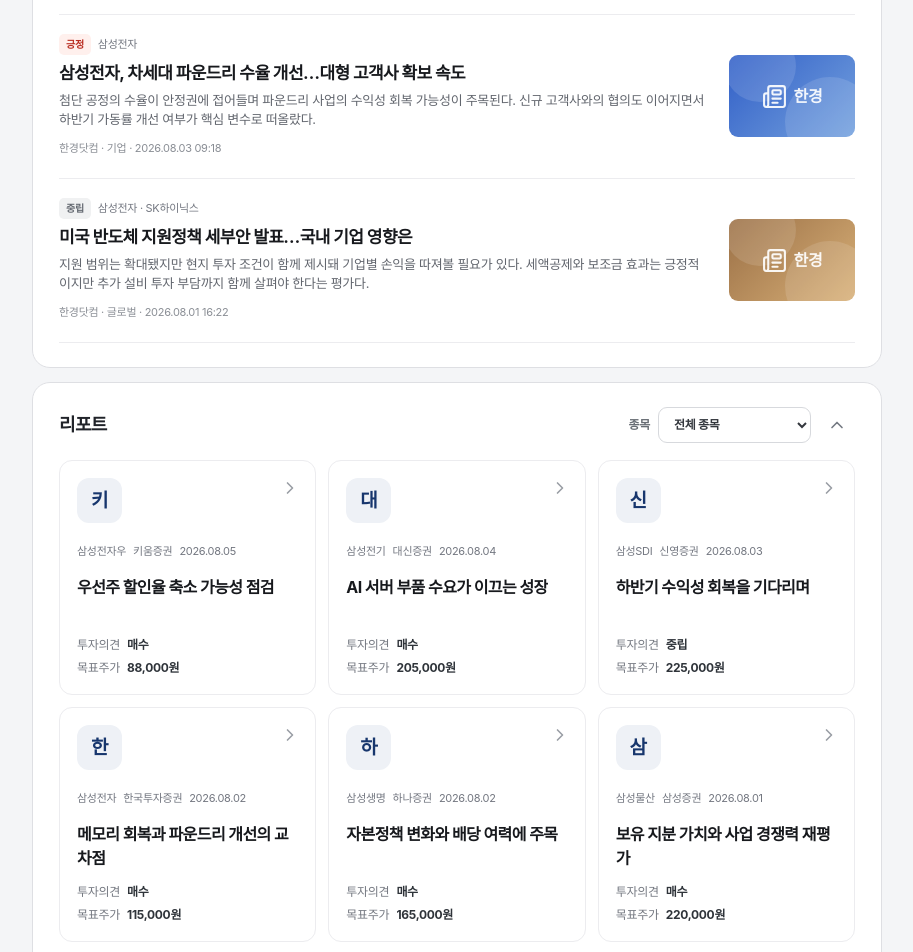
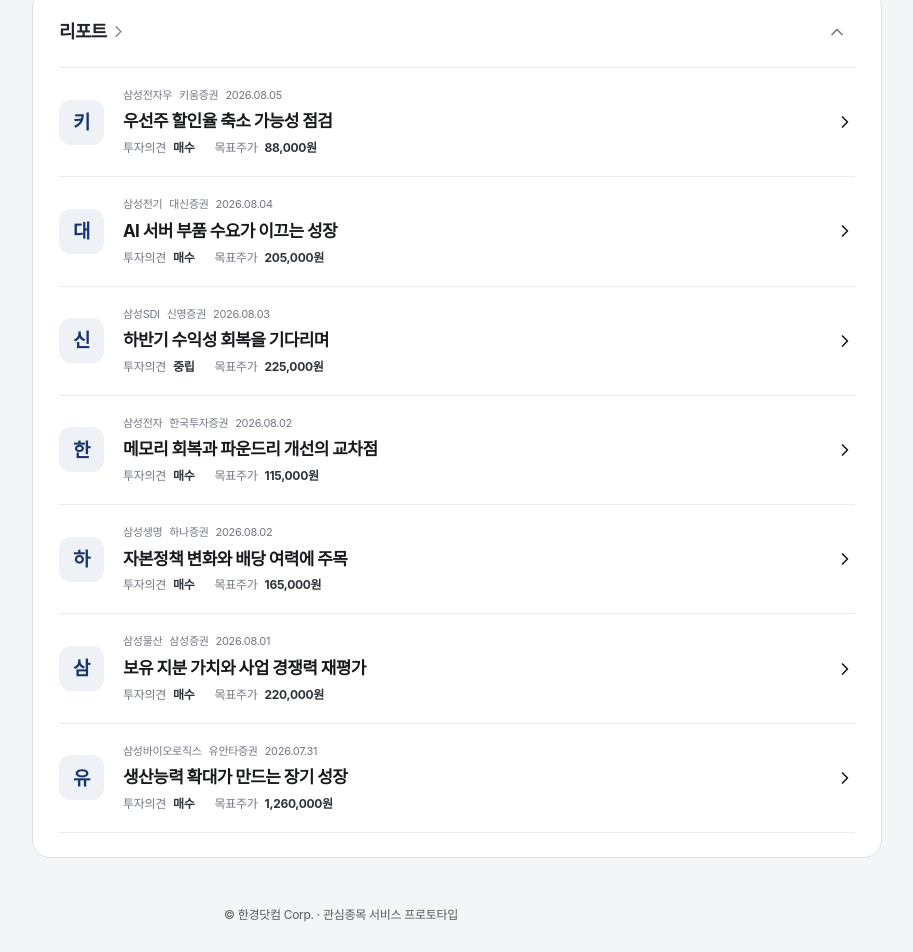
Before and after one commit to hktouchkim/myhankyung, a Next.js app: page /watchlist in a window 1280 px wide. Shown: the part 2360-3312 px from the top of the page, without its empty margins (299-1212 px from the left). Built offline with nearby package versions, Linux system fonts and the light colour scheme.

Commit message:
Refine watchlist briefing and content lists

```diff
--- a/app/globals.css
+++ b/app/globals.css
@@ -349,6 +349,28 @@ p {
   gap: 8px;
 }
 
+.module-title-link {
+  display: inline-flex;
+  align-items: center;
+  gap: 2px;
+  color: #202329;
+  text-decoration: none;
+}
+
+.module-title-link svg {
+  color: #858a92;
+  transition: transform 160ms ease, color 160ms ease;
+}
+
+.module-title-link:hover h2 {
+  color: var(--navy);
+}
+
+.module-title-link:hover svg {
+  color: var(--navy);
+  transform: translateX(2px);
+}
+
 .module-collapse-button {
   display: flex;
   width: 36px;
@@ -369,7 +391,7 @@ p {
 
 .timeline-list {
   margin: 0;
-  height: 270px;
+  height: 205px;
   padding: 18px 10px 0 0;
   overflow-y: auto;
   overscroll-behavior: contain;
@@ -1084,68 +1106,6 @@ p {
   min-height: 106px;
 }
 
-.report-grid {
-  display: grid;
-  grid-template-columns: repeat(3, minmax(0, 1fr));
-  gap: 12px;
-}
-
-.report-grid .report-card {
-  min-width: 0;
-  overflow: hidden;
-  border: 1px solid var(--line-soft);
-  border-radius: 13px;
-  background: #fff;
-}
-
-.report-grid .report-card > button {
-  position: relative;
-  min-height: 220px;
-  padding: 17px;
-  align-items: flex-start;
-  flex-direction: column;
-  gap: 12px;
-}
-
-.report-grid .report-card > button > svg {
-  position: absolute;
-  top: 17px;
-  right: 15px;
-  color: #9a9ea5;
-}
-
-.report-grid .report-meta {
-  min-height: 32px;
-  margin-bottom: 8px;
-  padding-right: 14px;
-}
-
-.report-grid .report-card h3 {
-  display: -webkit-box;
-  min-height: 48px;
-  margin-bottom: 13px;
-  overflow: hidden;
-  font-size: 16px;
-  line-height: 1.5;
-  -webkit-box-orient: vertical;
-  -webkit-line-clamp: 2;
-}
-
-.report-grid .report-details {
-  align-items: flex-start;
-  flex-direction: column;
-  gap: 5px;
-}
-
-.report-grid .content-empty {
-  grid-column: 1 / -1;
-}
-
-.consensus-more-button {
-  width: 100%;
-  margin-top: 14px;
-}
-
 .report-logo {
   display: flex;
   width: 45px;
@@ -2370,10 +2330,6 @@ p {
     grid-template-columns: 1fr;
   }
 
-  .report-grid {
-    grid-template-columns: repeat(2, minmax(0, 1fr));
-  }
-
   .manage-layout {
     overflow-y: auto;
   }
@@ -2458,7 +2414,7 @@ p {
   }
 
   .timeline-list {
-    height: 330px;
+    height: 245px;
   }
 
   .timeline-copy p {
@@ -2487,14 +2443,6 @@ p {
     align-items: flex-start;
     flex-direction: column;
     gap: 3px;
-  }
-
-  .report-grid {
-    grid-template-columns: 1fr;
-  }
-
-  .report-grid .report-card > button {
-    min-height: 190px;
   }
 
   .add-group-checklist {
--- a/app/page.tsx
+++ b/app/page.tsx
@@ -719,7 +719,6 @@ export function MyHankyungClient({ initialView = "home" }: { initialView?: "home
   const [groups, setGroups] = useState<WatchGroup[]>(INITIAL_GROUPS);
   const [selectedGroupId, setSelectedGroupId] = useState(INITIAL_GROUPS[0].id);
   const [articleStockFilter, setArticleStockFilter] = useState("all");
-  const [reportStockFilter, setReportStockFilter] = useState("all");
   const [dialog, setDialog] = useState<"add" | "alerts" | "manage" | null>(null);
   const [toast, setToast] = useState("");
   const [mobileNavOpen, setMobileNavOpen] = useState(false);
@@ -811,10 +810,9 @@ export function MyHankyungClient({ initialView = "home" }: { initialView?: "home
   const filteredArticles = groupArticles
     .filter((article) => articleStockFilter === "all" || article.stockIds.includes(articleStockFilter))
     .sort((a, b) => b.date.localeCompare(a.date))
-    .slice(0, 10);
+    .slice(0, 5);
   const groupReports = REPORTS.filter((report) => selectedGroup.stockIds.includes(report.stockId));
   const filteredReports = groupReports
-    .filter((report) => reportStockFilter === "all" || report.stockId === reportStockFilter)
     .sort((a, b) => b.date.localeCompare(a.date))
     .slice(0, 12);
   const normalizedSearchQuery = searchQuery.trim().toLowerCase();
@@ -876,7 +874,6 @@ export function MyHankyungClient({ initialView = "home" }: { initialView?: "home
   const chooseGroup = (groupId: string) => {
     setSelectedGroupId(groupId);
     setArticleStockFilter("all");
-    setReportStockFilter("all");
   };
 
   const toggleModule = (module: CollapsibleModule) => {
@@ -966,7 +963,6 @@ export function MyHankyungClient({ initialView = "home" }: { initialView?: "home
     if (selectedGroupId === pendingDeleteGroup.id) {
       setSelectedGroupId(nextGroups[0].id);
       setArticleStockFilter("all");
-      setReportStockFilter("all");
     }
     setPendingDeleteGroupId(null);
     showToast(`${pendingDeleteGroup.name} 그룹을 삭제했습니다.`);
@@ -981,7 +977,6 @@ export function MyHankyungClient({ initialView = "home" }: { initialView?: "home
       ),
     );
     if (articleStockFilter === stock.id) setArticleStockFilter("all");
-    if (reportStockFilter === stock.id) setReportStockFilter("all");
     showToast(`${stock.name}를 현재 그룹에서 삭제했습니다.`);
   };
 
@@ -1295,21 +1290,15 @@ export function MyHankyungClient({ initialView = "home" }: { initialView?: "home
 
               <section className="content-panel content-panel-separate" aria-labelledby="reports-title">
                 <div className="module-heading content-module-heading">
+                  <a
+                    className="module-title-link"
+                    href="https://markets.hankyung.com/consensus"
+                    aria-label="리포트 전체보기"
+                  >
                     <h2 id="reports-title">리포트</h2>
+                    <ChevronRight size={19} aria-hidden="true" />
+                  </a>
                   <div className="module-heading-actions">
-                    <label className="stock-filter-select">
-                      <span>종목</span>
-                      <select
-                        value={reportStockFilter}
-                        onChange={(event) => setReportStockFilter(event.target.value)}
-                        aria-label="리포트 종목 선택"
-                      >
-                        <option value="all">전체 종목</option>
-                        {selectedGroupStocks.map((stock) => (
-                          <option key={stock.id} value={stock.id}>{stock.name}</option>
-                        ))}
-                      </select>
-                    </label>
                     <CollapseButton
                       label="리포트"
                       collapsed={collapsedModules.reports}
@@ -1318,8 +1307,7 @@ export function MyHankyungClient({ initialView = "home" }: { initialView?: "home
                   </div>
                 </div>
                 {!collapsedModules.reports ? (
-                  <>
-                    <div className="report-grid">
+                  <div className="report-list">
                     {filteredReports.length ? (
                       filteredReports.map((report) => (
                         <ReportCard key={report.id} report={report} onOpen={() => setPreview({ type: "report", item: report })} />
@@ -1328,15 +1316,6 @@ export function MyHankyungClient({ initialView = "home" }: { initialView?: "home
                       <ContentEmpty type="리포트" />
                     )}
                   </div>
-                    <button
-                      className="button action-control-button consensus-more-button"
-                      type="button"
-                      onClick={() => window.location.assign("https://markets.hankyung.com/consensus")}
-                    >
-                      리포트 더보기
-                      <ChevronRight size={17} />
-                    </button>
-                  </>
                 ) : null}
               </section>
             </section>
```
Also changed, not shown: 1 other file (tests, documents, lock files or other folders). Lines whose indentation alone changed are shown as unchanged.
